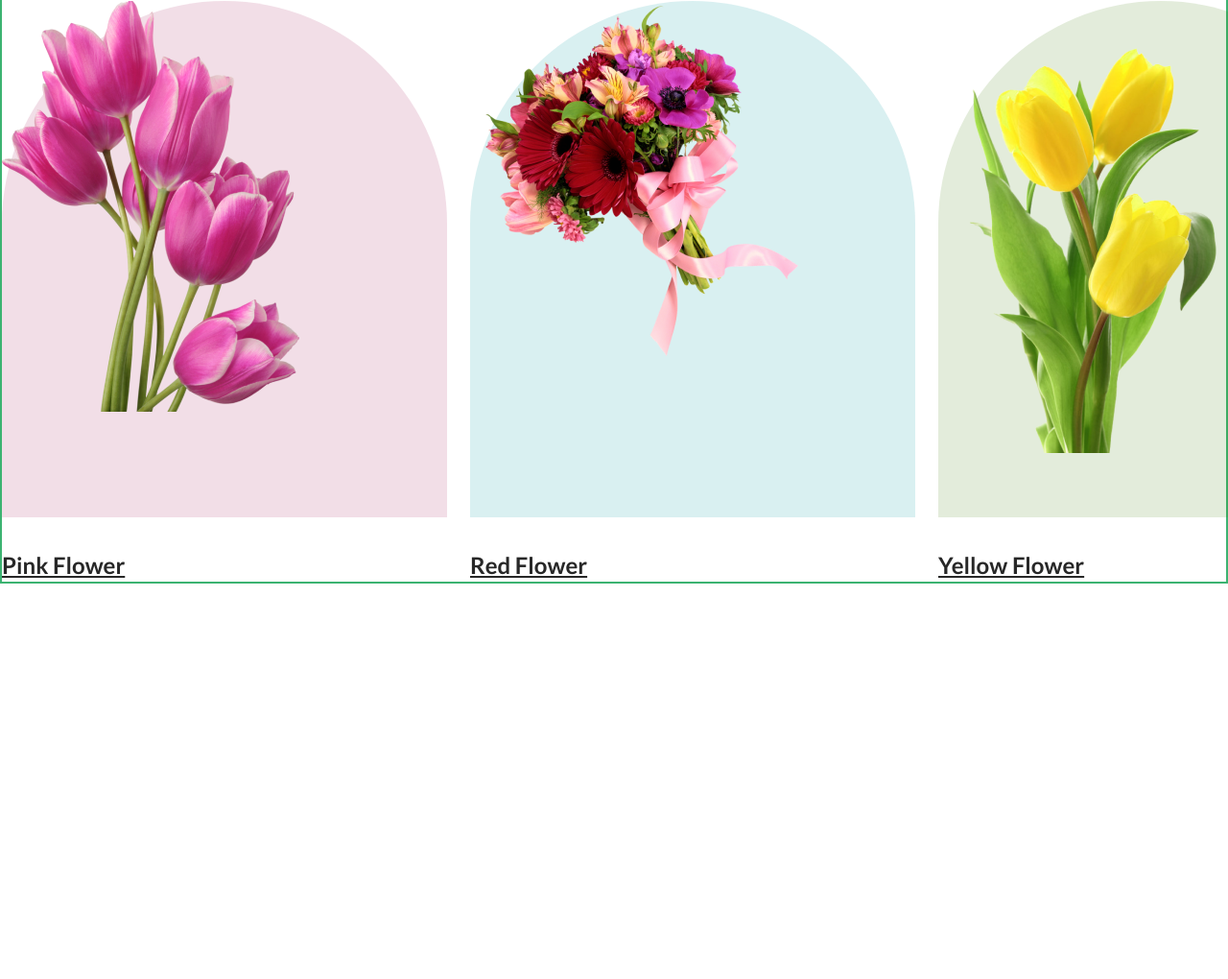
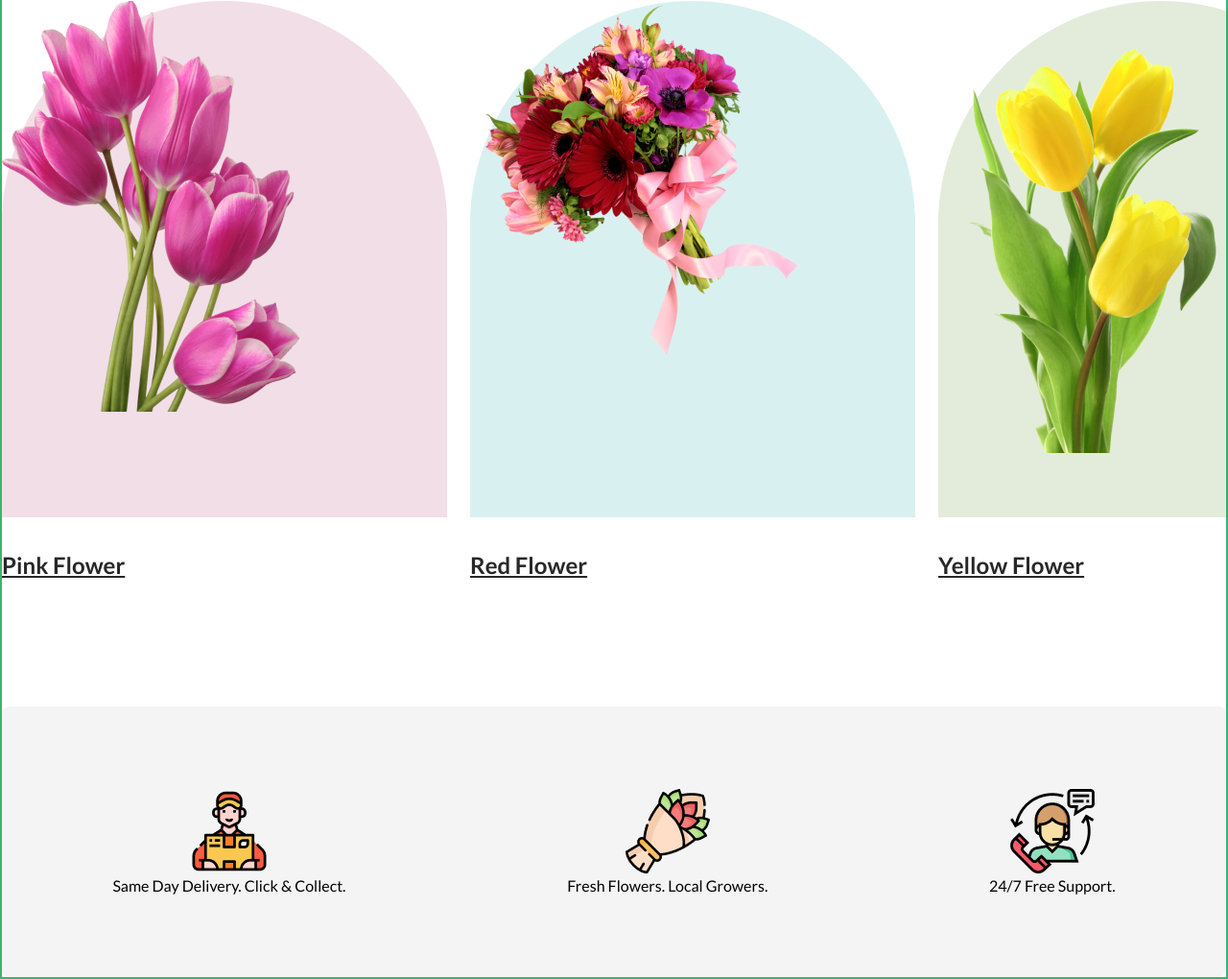
Before and after one commit to masudulalam/Flower-Shop-Project, a plain HTML site: page index.html in a window 1280 px wide. Shown: the part 1125-2145 px from the top of the page at 96% size. Before the commit the page ends 1733 px from the top, so only its background shows below. Drawn offline with Linux system fonts and the light colour scheme.

Commit message:
added our featured flowers sub section

```diff
--- a/index.html
+++ b/index.html
@@ -68,7 +68,25 @@
                     <p class="featured-flower-paragraph">Yellow Flower</p>
                  </div>
             </div>
+            <div class="our-featured-section-container feature">
+                <!-- Feature 1 -->
+                <div>
+                    <img src="Flower Asset/Group 57.png" alt="Delivery Man Icon">
+                    <p>Same Day Delivery. Click & Collect.</p>
+                </div>
+                <!-- Feature 2 -->
+                <div>
+                    <img src="Flower Asset/Group 58.png" alt="Flower Icon">
+                    <p>Fresh Flowers. Local Growers.</p>
+                </div>
+                <!-- Feature 3 -->
+                <div>
+                    <img src="Flower Asset/Group 59.png" alt="Phone-support Icon">
+                    <p>24/7 Free Support.</p>
+                </div>
+            </div>
          </section>
+
     </main>
     <footer>
 
--- a/styles/style2.css
+++ b/styles/style2.css
@@ -129,3 +129,16 @@ body {
     text-decoration-line: underline;
     margin-top: 32px;
 }
+
+.our-featured-section-container {
+    background: rgba(39, 39, 39, 0.05);
+    border-radius: 8px;
+    display: flex;
+    justify-content: space-around;
+    margin-top: 130px;
+    padding: 86px 0;
+}
+
+.feature {
+    text-align: center;
+}
```
